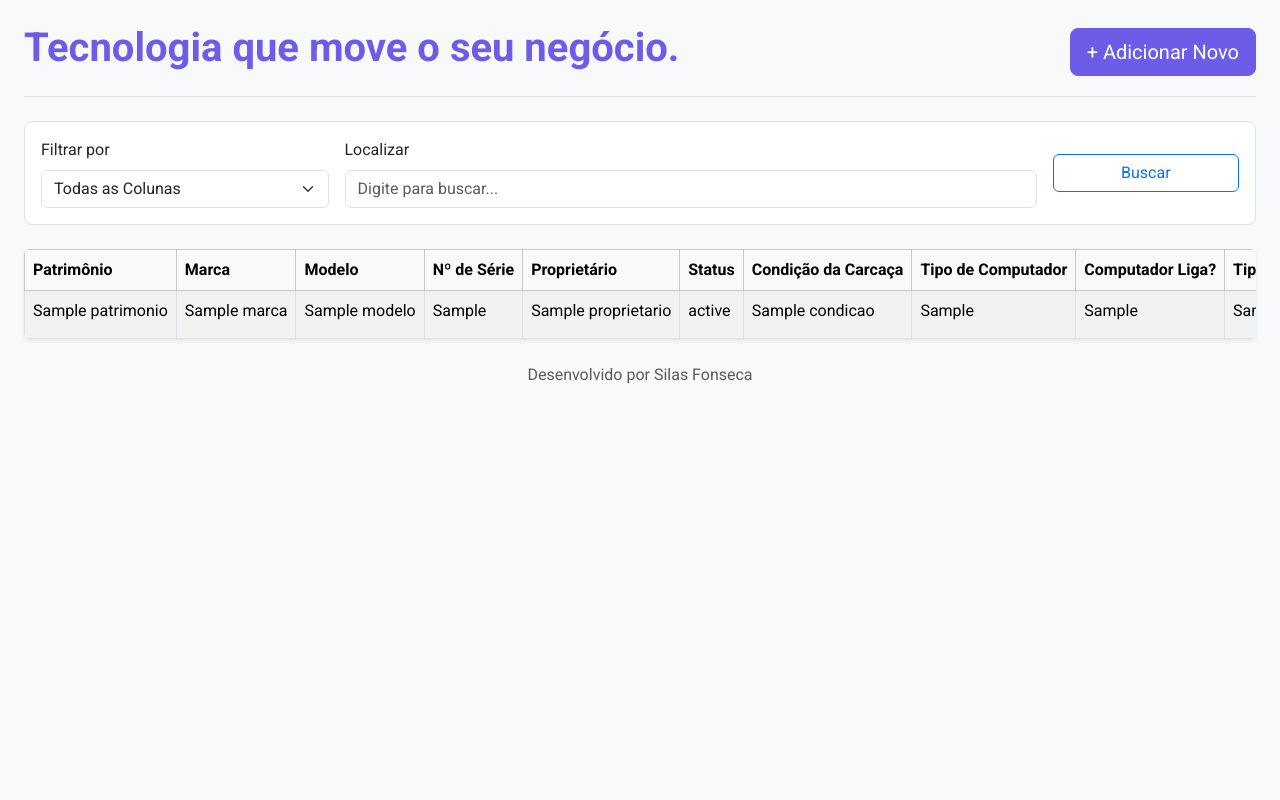
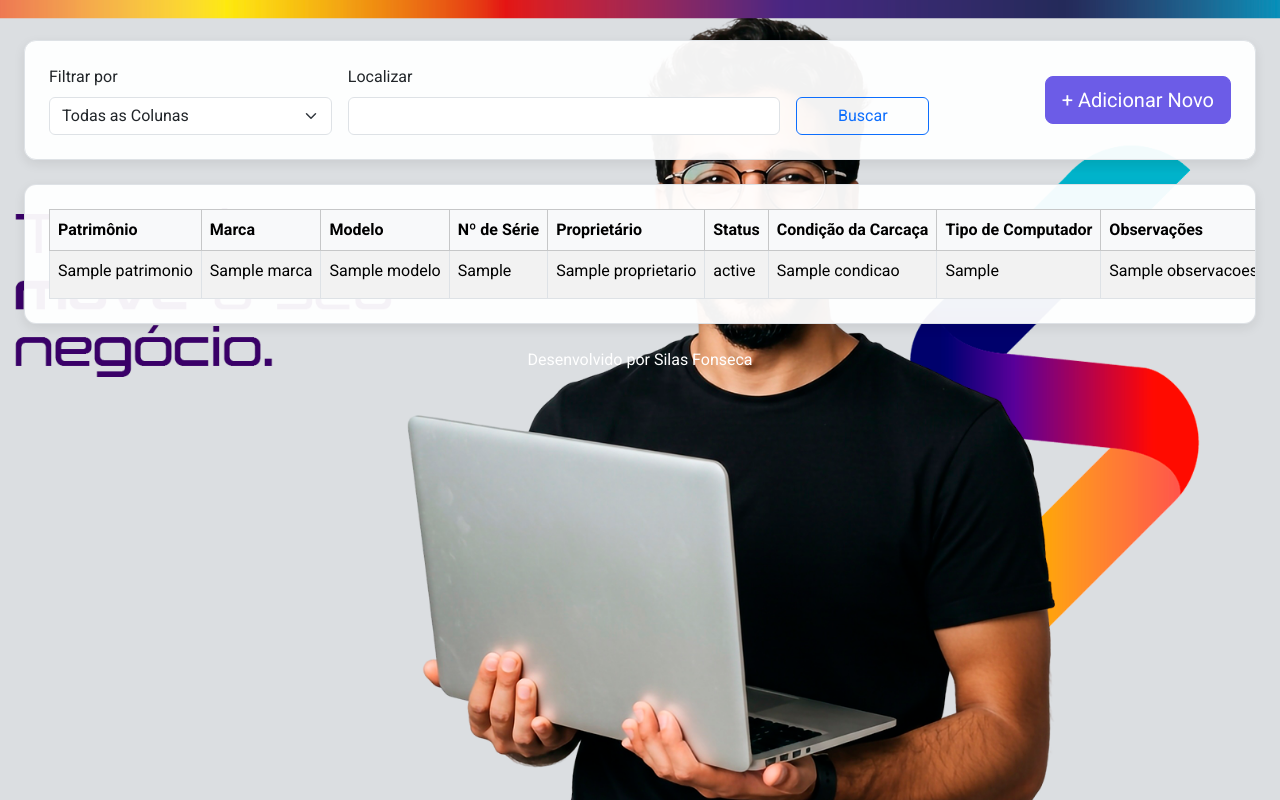
Before and after one commit to silasmfonseca/servitecinventario, a Flask app: template templates/index.html in a window 1280 px wide. Run offline with Flask 3, Linux system fonts and the light colour scheme; the template is opened without the code that fills it: most values are stand-ins (such as "Sample title", 1, 10 or a date in 2020).

Commit message:
Update index.html

```diff
--- a/templates/index.html
+++ b/templates/index.html
@@ -12,26 +12,32 @@
     <style>
         :root {
             --servitec-purple: #6c5ce7;
-            --servitec-light-gray: #f8f9fa;
+            --servitec-light-gray: #f0f2f5; /* Tom de cinza do fundo original */
         }
         body {
-            background-color: var(--servitec-light-gray);
+            /* A imagem de fundo é carregada da pasta static/images */
+            background-image: url('/static/images/banner_servitec.png');
+            background-size: cover;
+            background-position: center;
+            background-repeat: no-repeat;
+            background-attachment: fixed; /* Mantém a imagem fixa durante a rolagem */
             font-family: 'Roboto', sans-serif;
+            min-height: 100vh;
         }
-        .header-title {
-            font-size: 2.5rem;
-            font-weight: 700;
-            color: var(--servitec-purple);
+        .main-container {
+            padding-top: 40px;
+            padding-bottom: 40px;
         }
-        .filter-bar {
-            background-color: #fff;
-            padding: 1rem;
-            border-radius: 0.5rem;
+        /* Painéis flutuantes */
+        .floating-panel {
+            background-color: rgba(255, 255, 255, 0.95); /* Fundo branco semi-transparente */
+            padding: 1.5rem;
+            border-radius: 0.75rem;
             border: 1px solid #dee2e6;
+            box-shadow: 0 4px 12px rgba(0, 0, 0, 0.08);
         }
         .table {
-            border: 1px solid #dee2e6;
-            white-space: nowrap; /* Impede que o texto quebre nas células */
+            white-space: nowrap;
         }
         .btn-primary {
             background-color: var(--servitec-purple);
@@ -48,41 +54,38 @@
     </style>
 </head>
 <body>
-    <div class="container-fluid my-4 px-4">
+    <div class="container-fluid main-container px-4">
 
-        <header class="d-flex flex-wrap justify-content-between align-items-center mb-4 pb-3 border-bottom">
-            <h1 class="header-title">Tecnologia que move o seu negócio.</h1>
-            <div>
-                <button class="btn btn-primary btn-lg" data-bs-toggle="modal" data-bs-target="#addModal">
-                    + Adicionar Novo
-                </button>
-            </div>
-        </header>
-
-        <div class="filter-bar mb-4">
-            <form class="row g-3 align-items-center">
-                <div class="col-md-3">
+        <div class="floating-panel mb-4">
+            <div class="row align-items-center">
+                <div class="col-md-9">
+                    <form class="row g-3 align-items-end">
+                        <div class="col-sm-4">
                             <label for="filterColumn" class="form-label">Filtrar por</label>
                             <select id="filterColumn" class="form-select">
                                 <option selected>Todas as Colunas</option>
                                 <option>Patrimônio</option>
                                 <option>Marca</option>
-                        <option>Modelo</option>
-                        <option>Nº de Série</option>
-                        <option>Proprietário</option>
                             </select>
                         </div>
-                <div class="col-md-7">
+                        <div class="col-sm-6">
                             <label for="searchText" class="form-label">Localizar</label>
-                    <input type="text" class="form-control" id="searchText" placeholder="Digite para buscar...">
+                            <input type="text" class="form-control" id="searchText">
                         </div>
-                <div class="col-md-2 d-flex align-items-end">
+                        <div class="col-sm-2">
                              <button type="submit" class="btn btn-outline-primary w-100">Buscar</button>
                         </div>
                     </form>
                 </div>
+                <div class="col-md-3 text-end">
+                     <button class="btn btn-primary btn-lg mt-3 mt-md-0" data-bs-toggle="modal" data-bs-target="#addModal">
+                        + Adicionar Novo
+                    </button>
+                </div>
+            </div>
+        </div>
 
-        <div class="table-responsive bg-white rounded shadow-sm">
+        <div class="table-responsive floating-panel">
             <table class="table table-bordered table-hover table-striped mb-0">
                 <thead class="table-light">
                     <tr>
@@ -94,14 +97,9 @@
                         <th>Status</th>
                         <th>Condição da Carcaça</th>
                         <th>Tipo de Computador</th>
-                        <th>Computador Liga?</th>
-                        <th>Tipo HD/SSD</th>
-                        <th>Tamanho HD/SSD</th>
-                        <th>Tipo Memória RAM</th>
-                        <th>Tamanho Memória RAM</th>
-                        <th>Possui Bateria?</th>
-                        <th>Teclado Funciona?</th>
                         <th>Observações</th>
+                        <th>Última Edição</th>
+                        <th>Editado Por</th>
                         <th class="text-center">Ações</th>
                     </tr>
                 </thead>
@@ -116,14 +114,9 @@
                         <td>{{ item.status }}</td>
                         <td>{{ item.condicao }}</td>
                         <td>{{ item.tipo_computador }}</td>
-                        <td>{{ item.computador_liga }}</td>
-                        <td>{{ item.hd }}</td>
-                        <td>{{ item.hd_tamanho }}</td>
-                        <td>{{ item.ram_tipo }}</td>
-                        <td>{{ item.ram_tamanho }}</td>
-                        <td>{{ item.bateria }}</td>
-                        <td>{{ item.teclado_funciona }}</td>
                         <td>{{ item.observacoes }}</td>
+                        <td>{{ item.modificado_em | default('N/A', true) }}</td>
+                        <td>{{ item.modificado_por | default('N/A', true) }}</td>
                         <td class="text-center">
                             <button class="btn btn-sm btn-warning edit-btn"
                                     data-bs-toggle="modal"
@@ -141,13 +134,13 @@
                     </tr>
                     {% else %}
                     <tr>
-                        <td colspan="17" class="text-center">Nenhum item encontrado.</td>
+                        <td colspan="12" class="text-center">Nenhum item encontrado.</td>
                     </tr>
                     {% endfor %}
                 </tbody>
             </table>
         </div>
-        <footer class="text-center text-muted mt-4">
+        <footer class="text-center text-white mt-4">
             <p>Desenvolvido por Silas Fonseca</p>
         </footer>
     </div>
@@ -344,7 +337,6 @@
         const editModal = document.getElementById('editModal');
         editModal.addEventListener('show.bs.modal', event => {
             const button = event.relatedTarget;
-            // Corrigido para lidar com aspas escapadas
             const itemJson = button.getAttribute('data-item').replace(/&quot;/g, '"');
             const item = JSON.parse(itemJson);
 
```
Lines whose indentation alone changed are shown as unchanged.
